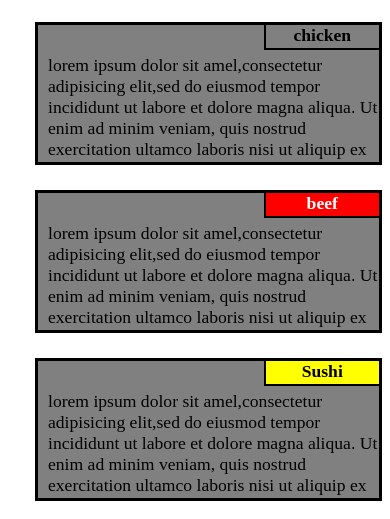
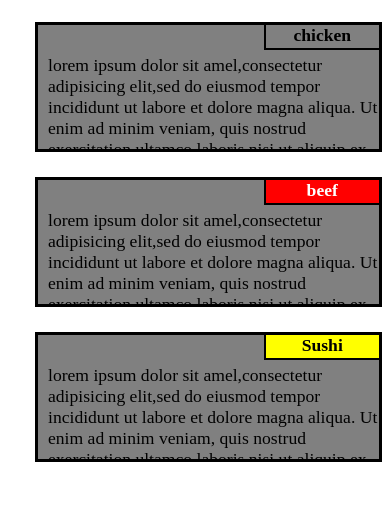
Before and after one commit to sarahsamyalfons/coursera-test, a plain HTML site: page index.html in a window 390 px wide. Shown: the part 68-587 px from the top of the page. Drawn offline with Linux system fonts and the light colour scheme.

Commit message:
fourthedit

```diff
--- a/index.html
+++ b/index.html
@@ -140,7 +140,7 @@ overflow: hidden;
             margin:20px 5px 5px 20px;
             font-size: 110%;
           padding: 0px 0px 10px 10px;
-           height:143px;
+           height:130px;
 
           overflow: hidden;
 
```
